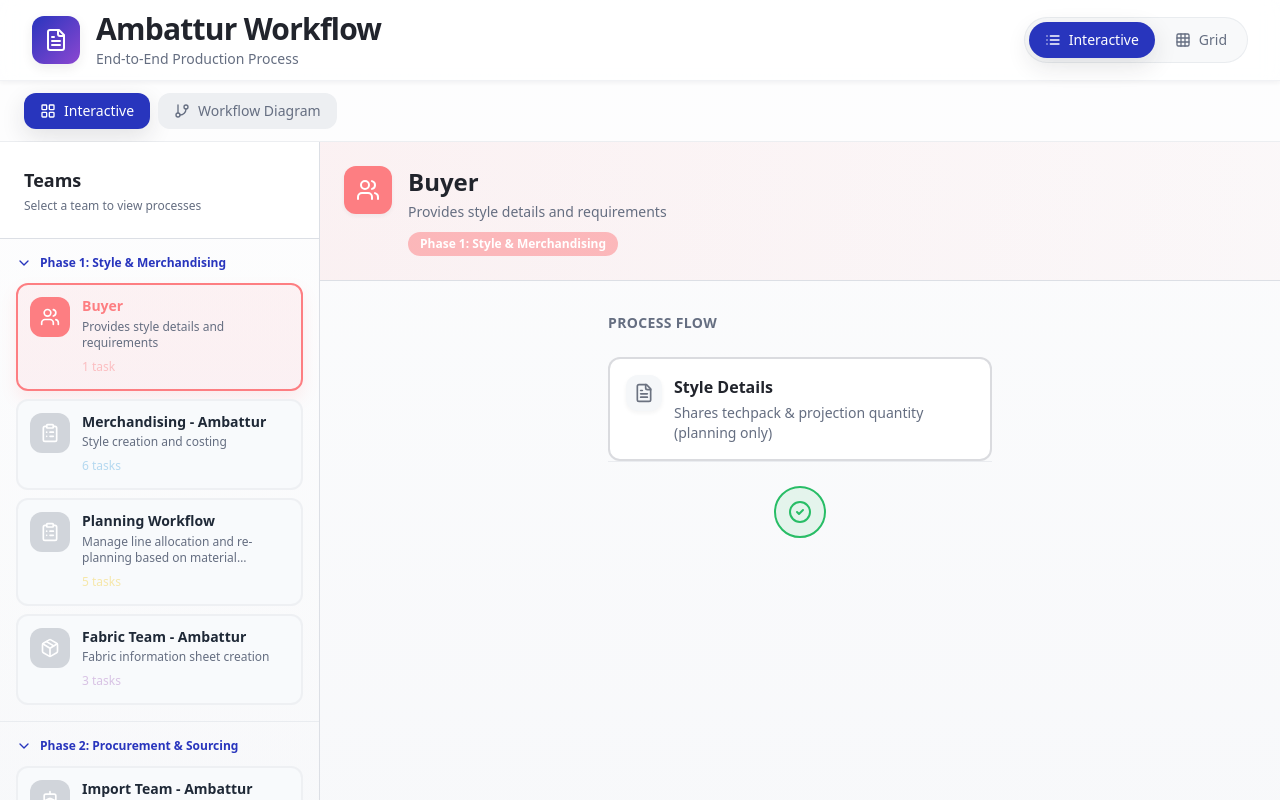
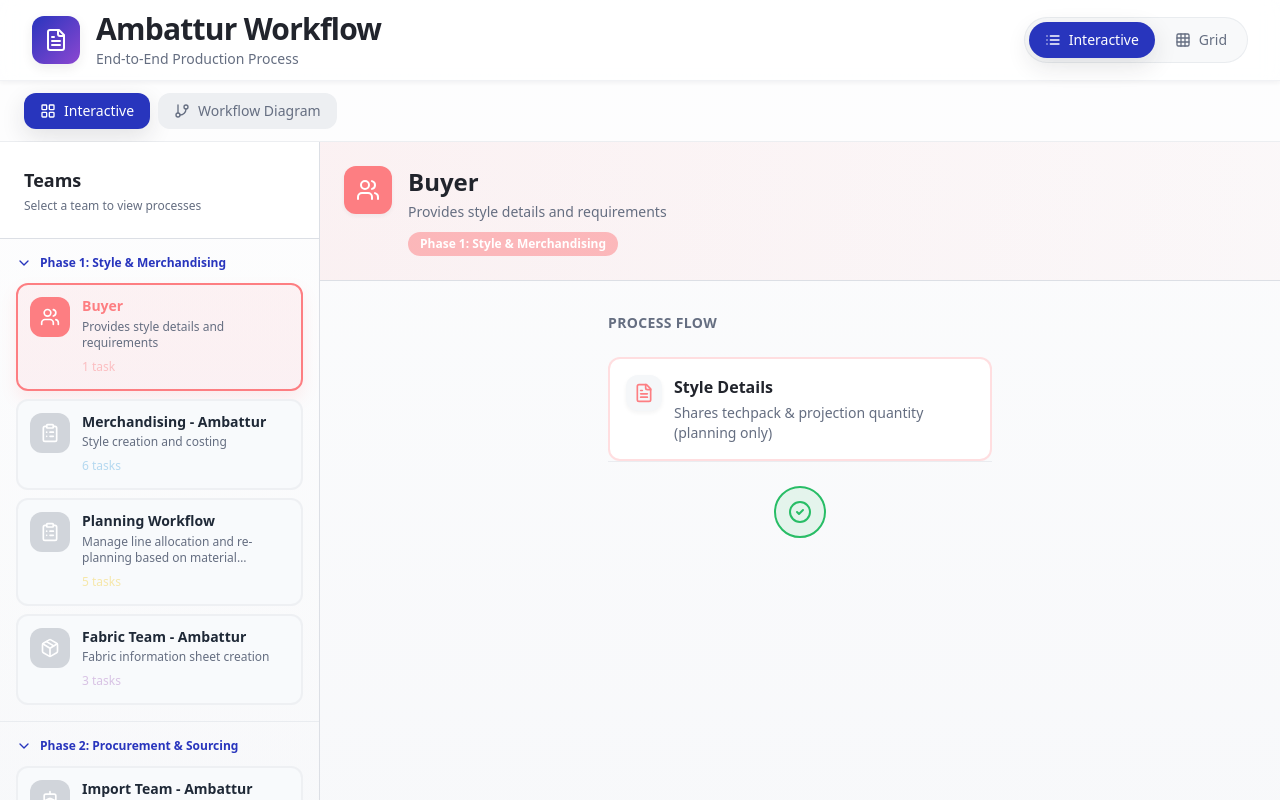
Before and after one commit to Malik-xae-12/bussiness_flow, a React (Vite) app: page / in a window 1280 px wide. Shown: the top 800 px of the page. Built offline with nearby package versions, Linux system fonts and the light colour scheme; the HTML template or start-up script is replaced by a standard one.

Commit message:
completionId: cgen-129fb87d09924272bd688177a43ae380
cgen-129fb87d09924272bd688177a43ae380

```diff
--- a/src/components/ProcessFlow.tsx
+++ b/src/components/ProcessFlow.tsx
@@ -220,6 +220,7 @@ export const ProcessFlow = ({
                   onSelect={() => onSelectTask?.(task.id)}
                   teamId={team.id}
                   onNavigateToTeam={onNavigateToTeam}
+                  teamHexColor={team.hexColor}
                 />
               ))
             ) : (
```
